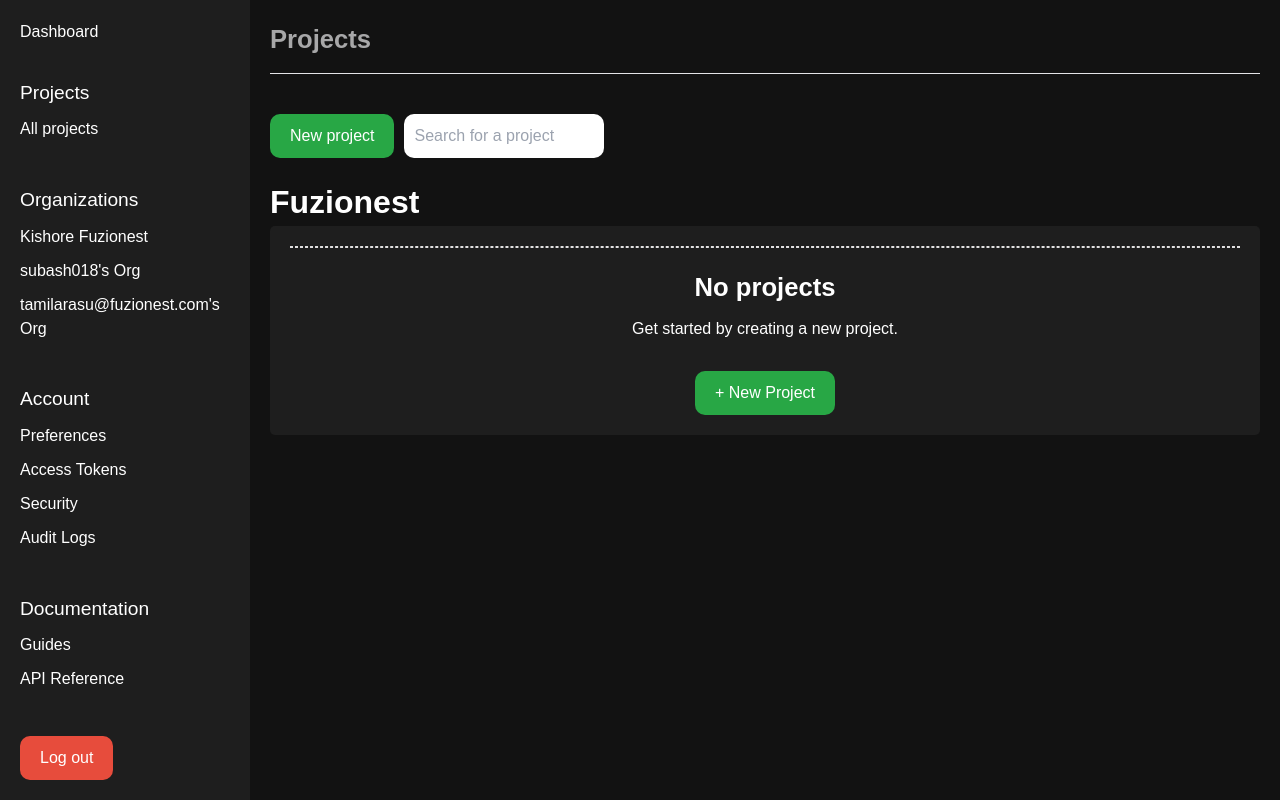
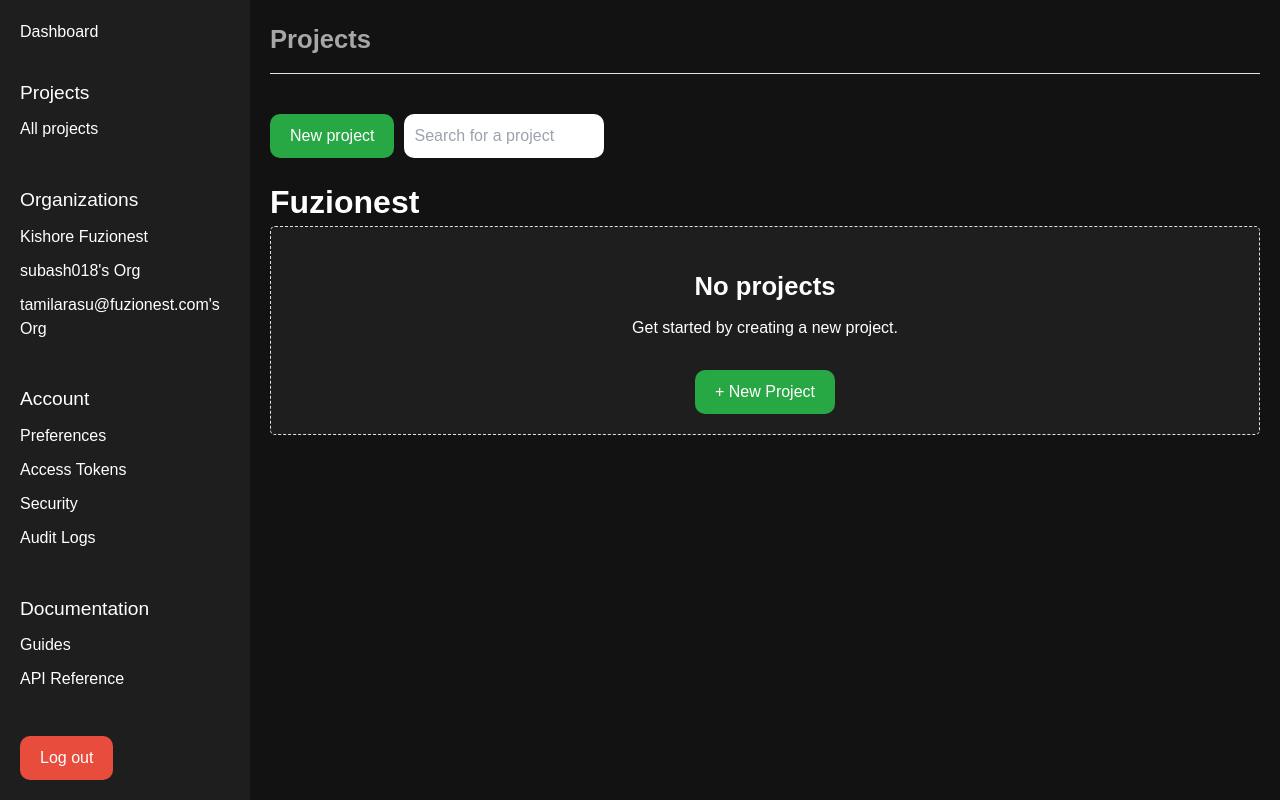
Before and after one commit to Harshini-priyaa/Form-with-card, a React (Create React App) app in the folder cardform/: page / in a window 1280 px wide. Built offline with nearby package versions, Linux system fonts and the light colour scheme.

Commit message:
dashboard

```diff
--- a/cardform/src/NewProjectInterface.css
+++ b/cardform/src/NewProjectInterface.css
@@ -116,6 +116,8 @@
   padding: 20px;
   border-radius: 5px;
   text-align: left;
+  box-sizing: border-box;
+  border: 1px dashed #e1e0e1 ;
 }
 
 .project-title {
@@ -130,6 +132,7 @@
   display: flex;
   flex-direction: column;
   align-items: center;
+
 }
 
 .no-projects h4 {
--- a/cardform/src/NewProjectInterface.js
+++ b/cardform/src/NewProjectInterface.js
@@ -83,7 +83,7 @@
           </div>
           <h2 className="project-title">Fuzionest</h2>
           <section className="project-list">
-            <hr className="dashed-line" />
+
             {projects.length === 0 ? (
               <div className="no-projects">
                 <h4>No projects</h4>
```
